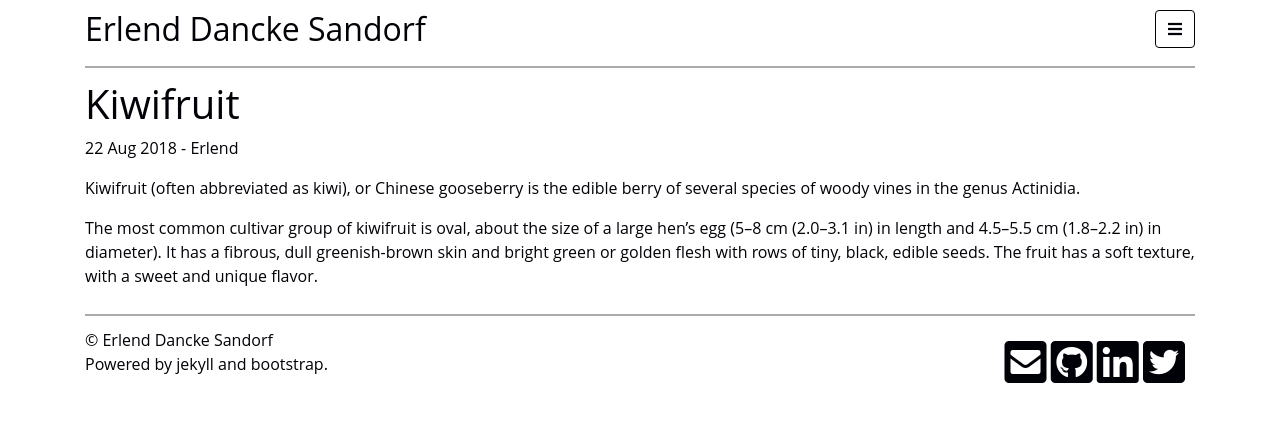
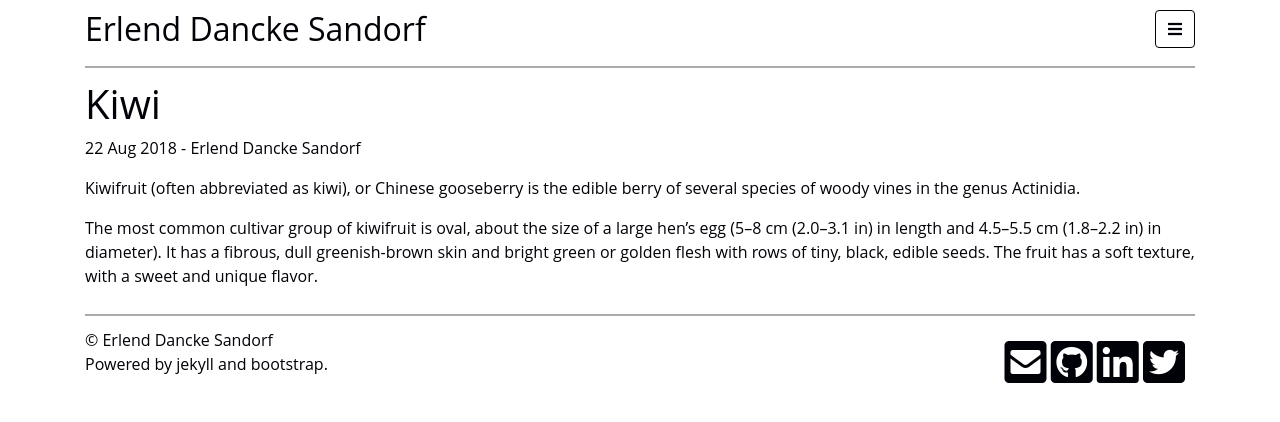
Before and after one commit to edsandorf/old-edsandorf-website, a Jekyll site: the page built from _posts/2018-08-22-kiwifruit.md, in a window 1280 px wide. Shown: the top 422 px of the page. Built offline with Jekyll 4.4.1, drawn with Linux system fonts in a browser that asks for light colours.

Commit message:
Posts link to authors

```diff
--- a/_layouts/post.html
+++ b/_layouts/post.html
@@ -1,7 +1,16 @@
 ---
 layout: default
 ---
-<h1>{{ page.title }}</h1>
-<p>{{ page.date | date_to_string }} - {{ page.author }}</p>
+
+<h1> {{ page.title }} </h1>
+
+<p>
+  {{ page.date | date_to_string }}
+  {% assign author = site.authors | where: 'short_name', page.author | first %}
+  {% if author %}
+    - <a href="{{ author.url }}">{{ author.name }}</a>
+  {% endif %}
+</p>
+
 
 {{ content }}
--- a/_posts/2018-08-22-kiwifruit.md
+++ b/_posts/2018-08-22-kiwifruit.md
@@ -1,5 +1,6 @@
 ---
 author: Erlend
+title: Kiwi
 ---
 
 Kiwifruit (often abbreviated as kiwi), or Chinese gooseberry is the edible
```
